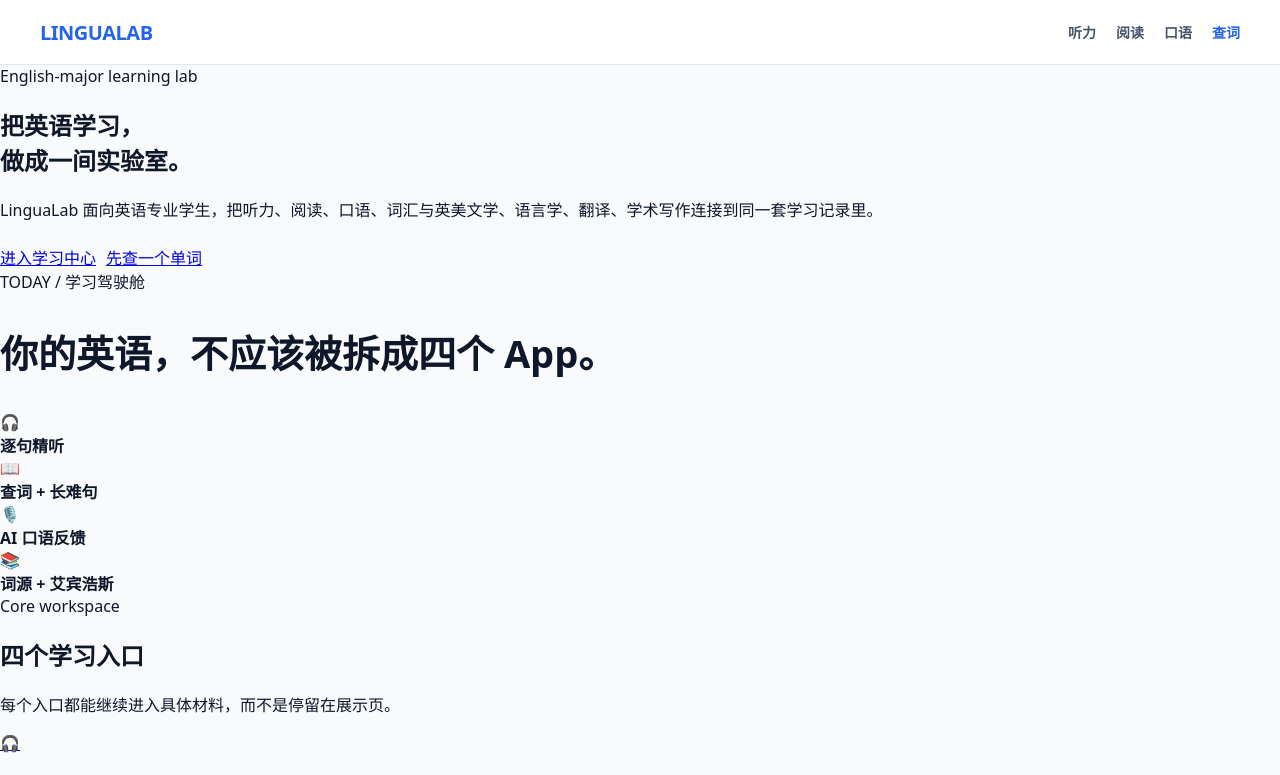
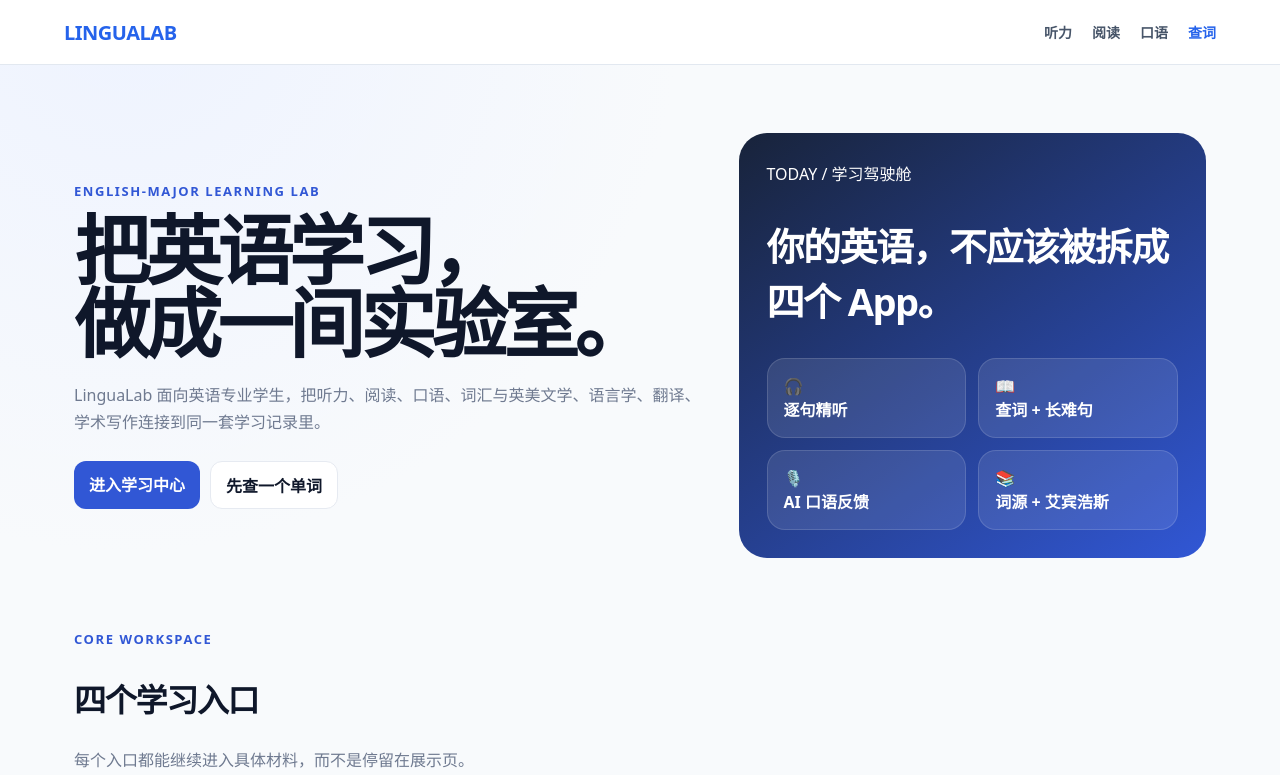
Before and after one commit to kiko0721k/lingualab, a Next.js app in the folder lingualab-7/: page / in a window 1280 px wide. Shown: the top 775 px of the page. Built offline with nearby package versions, Linux system fonts and the light colour scheme.

Commit message:
Update layout.tsx

```diff
--- a/lingualab-7/app/layout.tsx
+++ b/lingualab-7/app/layout.tsx
@@ -1,3 +1,4 @@
+import './globals.css';
 import type { Metadata } from 'next';
 import Link from 'next/link';
 
@@ -14,17 +15,13 @@
   return (
     <html lang="zh-CN">
       <body style={{ margin: 0, padding: 0, backgroundColor: '#f8fafc', color: '#0f172a', fontFamily: 'system-ui, -apple-system, sans-serif' }}>
-        {/* 全局固定顶部导航栏 */}
         <header style={{ backgroundColor: '#ffffff', borderBottom: '1px solid #e2e8f0', position: 'sticky', top: 0, zIndex: 50 }}>
           <div style={{ maxWidth: '1200px', margin: '0 auto', padding: '0 24px', height: '64px', display: 'flex', alignItems: 'center', justifyContent: 'space-between' }}>
-            {/* 点击立刻返回首页 */}
-            <Link href="/" style={{ textDecoration: 'none', display: 'flex', alignItems: 'center', gap: '8px' }}>
+            <Link href="/" style={{ textDecoration: 'none' }}>
               <span style={{ fontSize: '20px', fontWeight: '900', color: '#2563eb', letterSpacing: '-0.025em' }}>
                 LINGUALAB
               </span>
             </Link>
-
-            {/* 顶部快捷跳转 */}
             <nav style={{ display: 'flex', gap: '20px', fontSize: '14px', fontWeight: '600' }}>
               <Link href="/listening" style={{ color: '#475569', textDecoration: 'none' }}>听力</Link>
               <Link href="/reading" style={{ color: '#475569', textDecoration: 'none' }}>阅读</Link>
@@ -34,7 +31,6 @@
           </div>
         </header>
 
-        {/* 页面主主体内容 */}
         <main>{children}</main>
       </body>
     </html>
```
